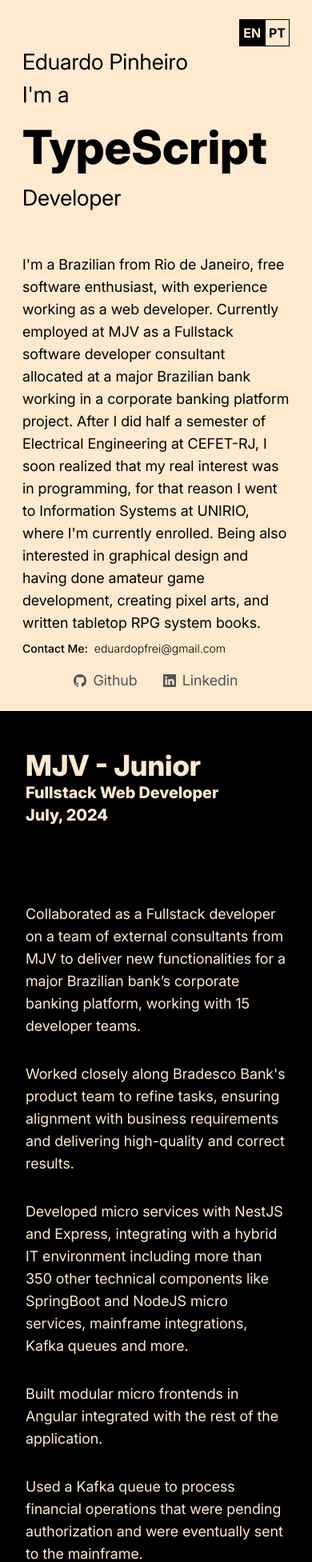
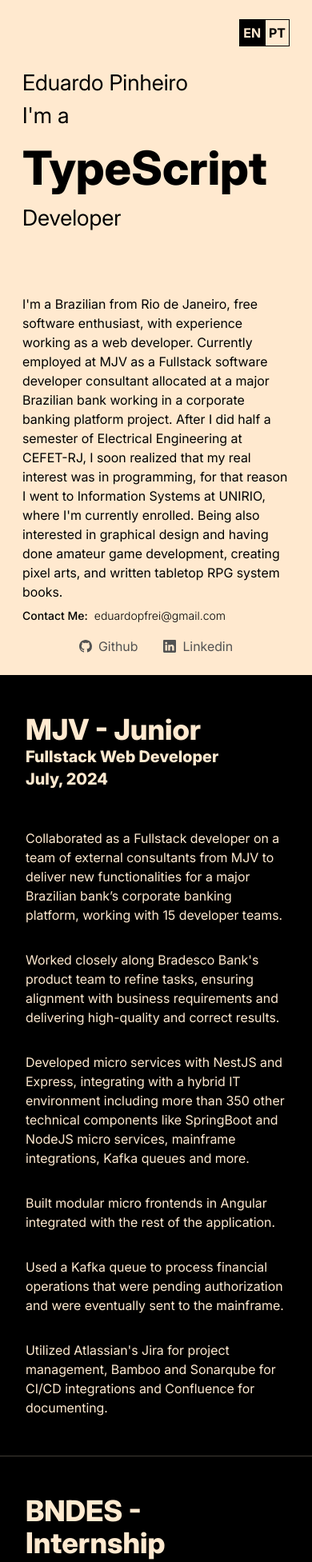
Before and after one commit to Edhet/eduardop, an Angular app: page / in a window 390 px wide. Shown: the top 1953 px of the page at 80% size. Built offline with nearby package versions, Linux system fonts and the light colour scheme.

Commit message:
REDESIGN 2025: Corrected font sizes

```diff
--- a/src/app/components/hero/hero.component.html
+++ b/src/app/components/hero/hero.component.html
@@ -15,7 +15,7 @@
         <app-tech-display></app-tech-display>
       </div>
 
-      <div class="mt-auto overflow-clip text-lg">
+      <div class="mt-auto overflow-clip md:text-lg">
         <article class="pt-12 md:pt-0">
           <p>{{localizationService.aboutSectionContent.sectionBody}}</p>
         </article>
--- a/src/app/components/project-list/project-list.component.html
+++ b/src/app/components/project-list/project-list.component.html
@@ -1,5 +1,5 @@
 <section class="slowFade relative mt-16 mx-6 md:mx-0">
-  <h2 class="text-bAlmond mb-2 font-bold" style="font-size: 7vmin;">{{localizationService.projectHeader}}</h2>
+  <h2 class="text-bAlmond mb-2 font-bold text-4xl lg:text-5xl">{{localizationService.projectHeader}}</h2>
 
   <div class="text-white py-3 md:bg-black/75 md:backdrop-blur-sm">
     <div class="flex gap-2 flex-wrap">
--- a/src/app/components/skills-and-experience/skills-and-experience.component.html
+++ b/src/app/components/skills-and-experience/skills-and-experience.component.html
@@ -1,13 +1,13 @@
 <main>
   <div *ngFor="let event of localizationService.eventList" class="relative flex flex-col md:flex-row w-full h-fit border-b border-b-bAlmond/25">
     <div class="w-full min-h-full text-bAlmond slowFade">
-      <div class="sticky font-extrabold top-2 px-8 py-12 md:py-16 text-xl">
+      <div class="sticky font-extrabold top-2 px-8 pt-12 md:py-16 text-xl">
         <p class="text-4xl lg:text-5xl">{{event.header}}</p>
         <p>{{event.description}}</p>
         <p>{{event.date}}</p>
       </div>
     </div>
-    <div class="relative text-bAlmond w-full h-fit px-8 py-12 md:py-16 flex flex-col gap-8 text-lg">
+    <div class="relative text-bAlmond w-full h-fit px-8 py-12 md:py-16 flex flex-col gap-8 md:text-lg">
       <p class="slowFade" *ngFor="let point of event.bulletPoints">{{point}}</p>
 
     </div>
```
